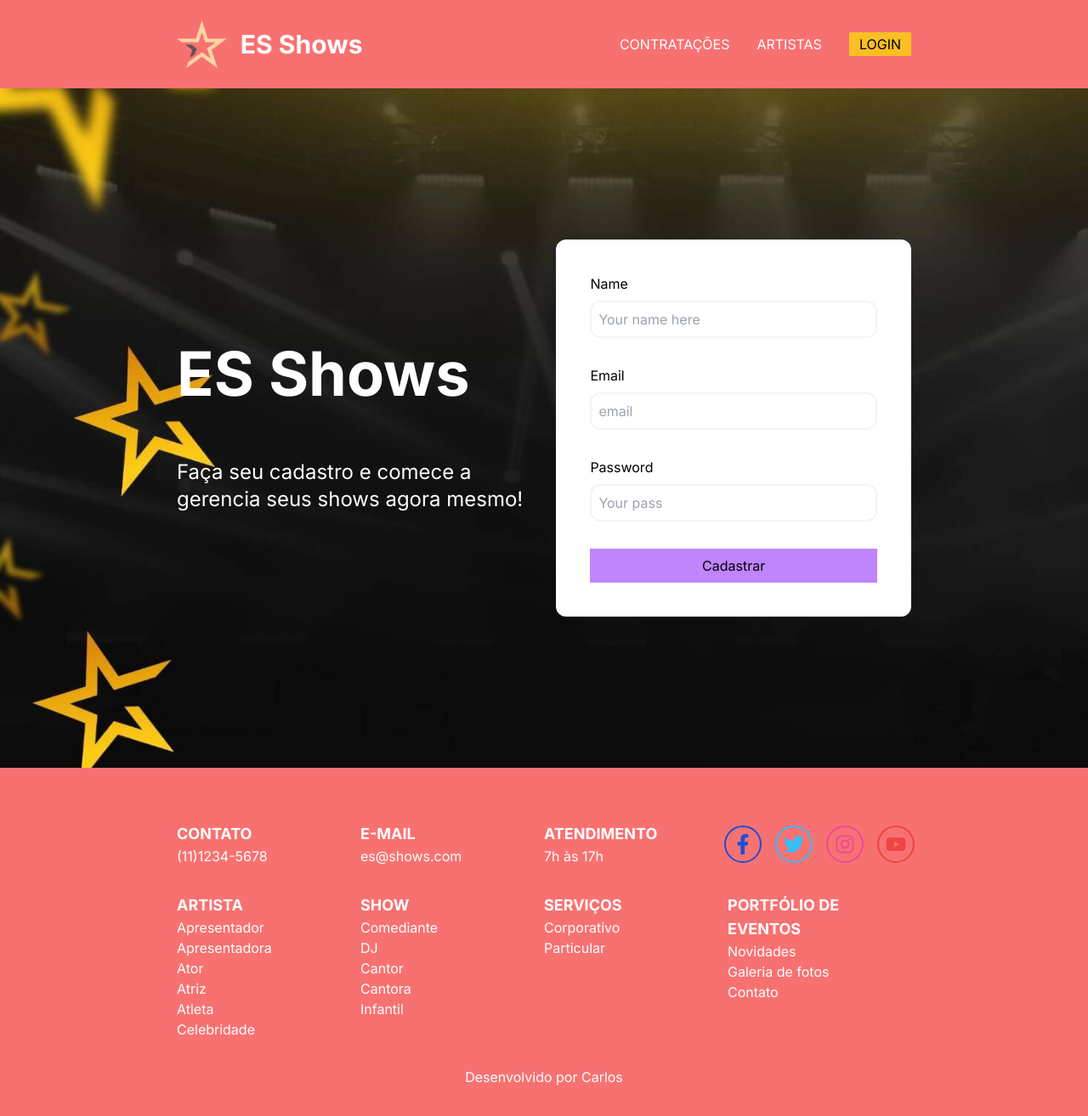
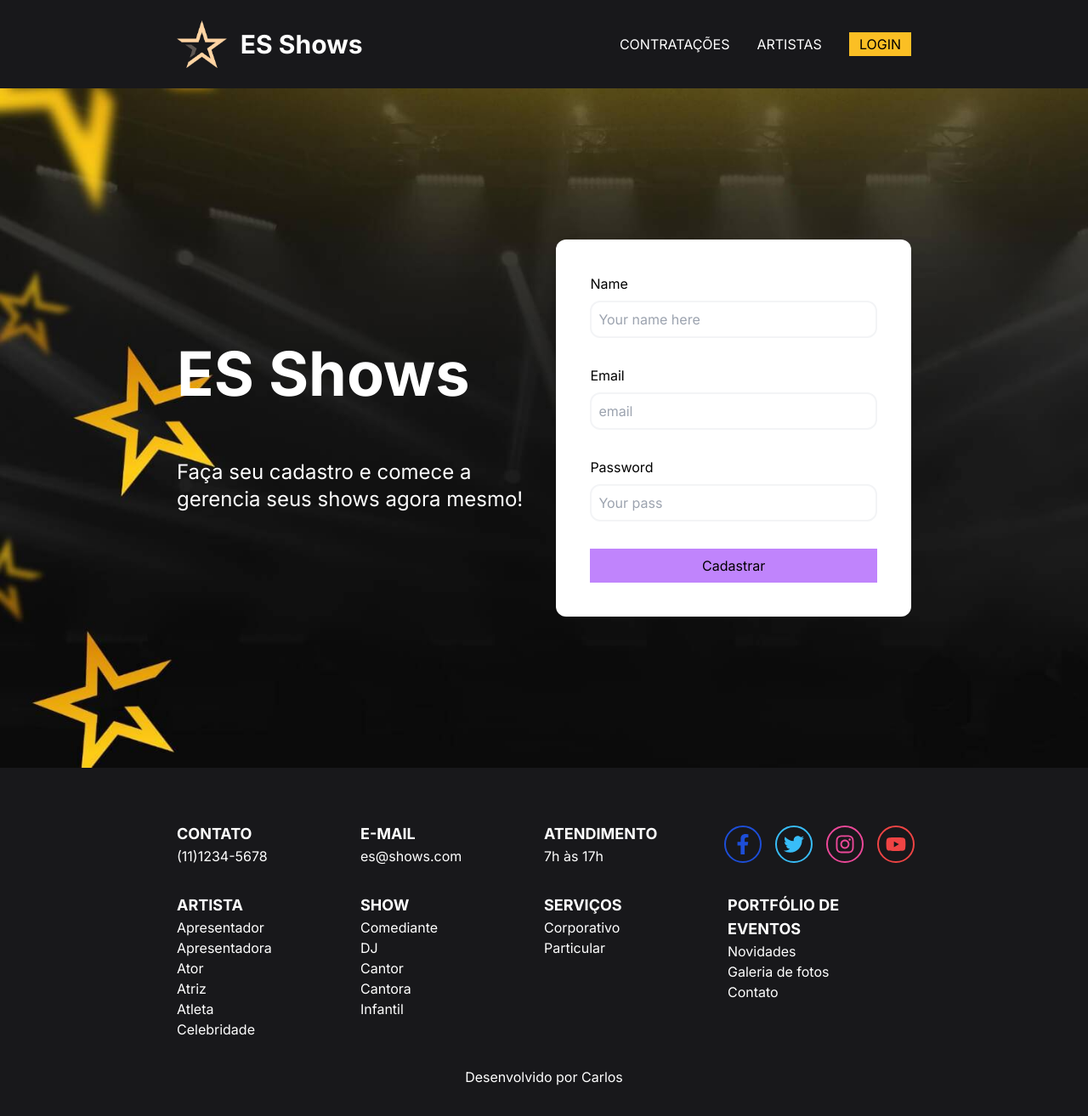
Before and after one commit to carlosna7/es-shows, a Next.js app: page /register in a window 1280 px wide. Shown: the top 1314 px of the page at 85% size. Built offline with nearby package versions, Linux system fonts and the light colour scheme; no server answers.

Commit message:
Att - Link de requisição na API

```diff
--- a/src/app/artistas/[id]/page.js
+++ b/src/app/artistas/[id]/page.js
@@ -71,7 +71,7 @@ const Page = () => {
 
     console.log(updateData)
 
-    fetch(`http://localhost:5000/user/shows/${userId}`, {
+    fetch(`https://api-esshow.onrender.com/user/shows/${userId}`, {
       method: "PATCH",
       headers: {
         "Content-Type": "application/json",
--- a/src/app/contratacoes/page.js
+++ b/src/app/contratacoes/page.js
@@ -15,7 +15,7 @@ const Page = () => {
       return
     }
 
-    fetch(`http://localhost:5000/user/${userId}`, {
+    fetch(`https://api-esshow.onrender.com/user/${userId}`, {
       method: "GET",
       headers: {
         "Content-Type": "application/json",
--- a/src/app/login/page.js
+++ b/src/app/login/page.js
@@ -12,7 +12,7 @@ const Page = () => {
   // login na API
   const loginUser = (user) => {
 
-    fetch('http://localhost:5000/user/login', {
+    fetch('https://api-esshow.onrender.com/user/login', {
       method: 'POST',
       headers: {
         "Content-Type": "application/json",
--- a/src/app/register/page.js
+++ b/src/app/register/page.js
@@ -10,7 +10,7 @@ const page = () => {
 
     // console.log(user)
 
-    fetch('http://localhost:5000/user/register', {
+    fetch('https://api-esshow.onrender.com/user/register', {
       method: 'POST',
       headers: {
         "Content-Type": "application/json",
--- a/src/components/layout/Footer.js
+++ b/src/components/layout/Footer.js
@@ -3,7 +3,7 @@ import { FaFacebookF, FaInstagram, FaTwitter, FaYoutube } from 'react-icons/fa'
 
 const Footer = () => {
   return (
-    <div className='z-10 2xl:px-72 xl:px-52 lg:px-36 sm:px-20 px-8 sm:py-16 py-8 2xl:bg-zinc-900 xl:bg-red-400 lg:bg-blue-300 md:bg-green-400 sm:bg-purple-400 bg-zinc-900 text-white flex flex-col gap-8'>
+    <div className='z-10 2xl:px-72 xl:px-52 lg:px-36 sm:px-20 px-8 sm:py-16 py-8 bg-zinc-900 text-white flex flex-col gap-8'>
 
       <div className='md:grid hidden grid-cols-4 items-center lg:text-base text-sm'>
         <ul>
--- a/src/components/layout/Navbar.js
+++ b/src/components/layout/Navbar.js
@@ -14,7 +14,7 @@ const Navbar = () => {
 	}
 
   return (
-    <header className='z-10 2xl:bg-zinc-900 xl:bg-red-400 lg:bg-blue-300 md:bg-green-400 sm:bg-purple-400 bg-zinc-900 flex justify-between 2xl:px-72 xl:px-52 lg:px-36 sm:px-20 px-8 py-6'>
+    <header className='z-10 bg-zinc-900 flex justify-between 2xl:px-72 xl:px-52 lg:px-36 sm:px-20 px-8 py-6'>
 
       <div className='flex gap-4 items-center'>
         <img
--- a/src/components/user/UserCard.js
+++ b/src/components/user/UserCard.js
@@ -13,7 +13,7 @@ const UserCard = () => {
 
   useEffect(() => {
     if(userId) {
-      fetch(`http://localhost:5000/user/${userId}`, {
+      fetch(`https://api-esshow.onrender.com/user/${userId}`, {
         method: 'GET',
         headers: {
           'Content-Type': 'application/json'
--- a/src/context/authContext.js
+++ b/src/context/authContext.js
@@ -37,7 +37,7 @@ const AuthProvider = ({ children }) => {
 
         if (userData) {
           try {
-            const response = await fetch(`http://localhost:5000/verify-token`, {
+            const response = await fetch(`https://api-esshow.onrender.com/verify-token`, {
               method: 'POST',
               headers: {
                 'Content-Type': 'application/json'
```
